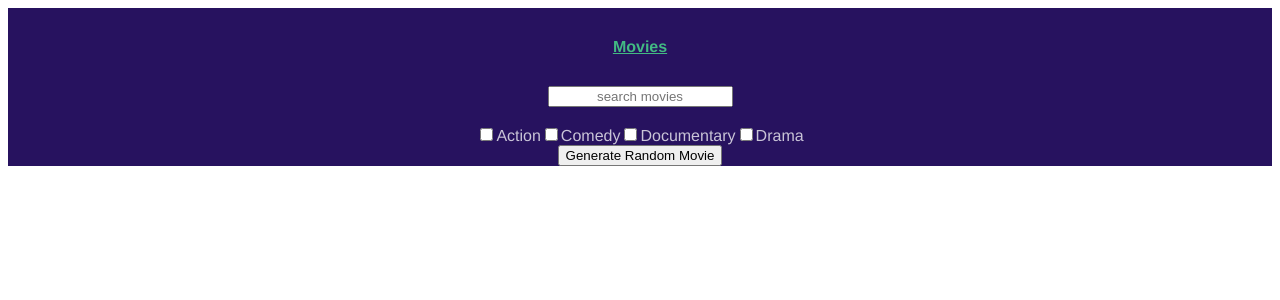
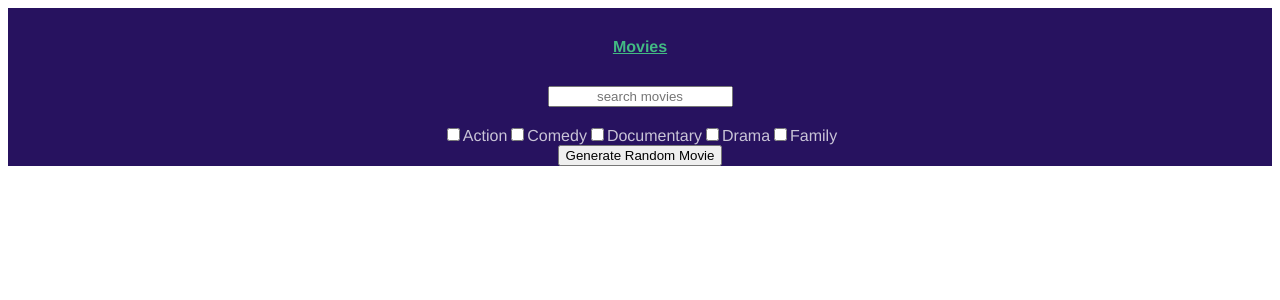
Before and after one commit to kielarneson/random-movie-app, a Vue app: page / in a window 1280 px wide. Shown: the top 300 px of the page. Built offline with nearby package versions, Linux system fonts and the light colour scheme.

Commit message:
Added logic to show random family movie

```diff
--- a/src/views/Home.vue
+++ b/src/views/Home.vue
@@ -14,10 +14,12 @@
       <label for="checkbox">Comedy</label>
       <!-- <input type="checkbox" id="checkbox-crime" v-model="crime" />
       <label for="checkbox">Crime</label> -->
-      <input type="checkbox" id="checkbox-drama" v-model="documentary" />
+      <input type="checkbox" id="checkbox-documentary" v-model="documentary" />
       <label for="checkbox">Documentary</label>
       <input type="checkbox" id="checkbox-drama" v-model="drama" />
       <label for="checkbox">Drama</label>
+      <input type="checkbox" id="checkbox-family" v-model="family" />
+      <label for="checkbox">Family</label>
     </div>
 
     <div class="movie-show">
@@ -76,6 +78,7 @@ export default {
       // crime: false,
       documentary: false,
       drama: false,
+      family: false,
     };
   },
   created: function () {},
@@ -179,6 +182,11 @@ export default {
           console.log("Random Drama", response);
           this.randomMovieData = response.data;
         });
+      } else if (this.family === true) {
+        axios.get("/families").then((response) => {
+          console.log("Random Family", response);
+          this.randomMovieData = response.data;
+        });
       } else {
         axios.get("/movies").then((response) => {
           console.log("Random movie", response);
```
